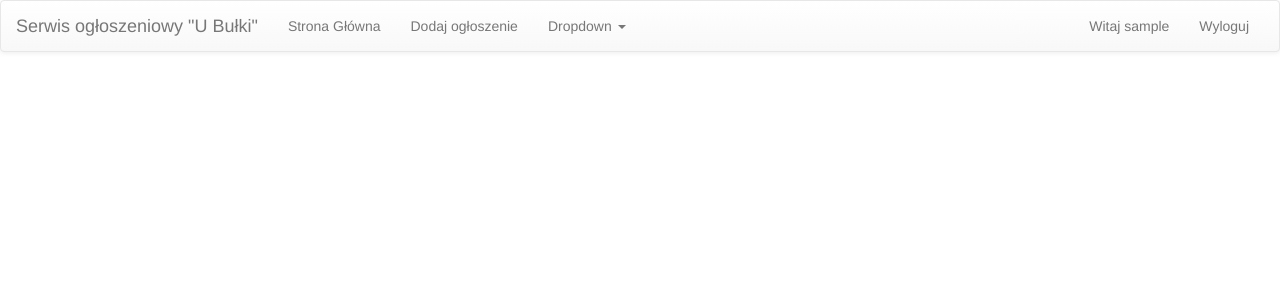
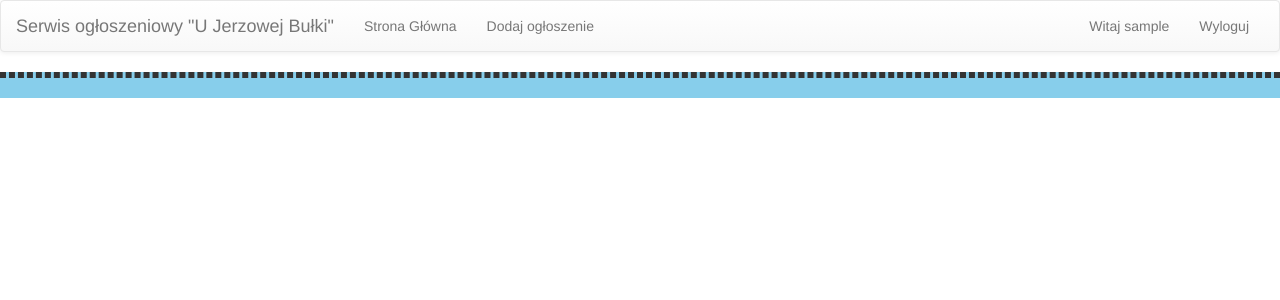
Before and after one commit to Szaymon/Da-niak, a PHP site: page /Basic.php in a window 1280 px wide. Shown: the top 300 px of the page. Run offline with PHP 8.4, Linux system fonts and the light colour scheme; the visitor is signed in with stand-in values (Sample User, id 1); data that the repository does not hold is empty.

Commit message:
Dzień 17263712736:
Co prawda niewiele umiem ale coś tam nadziergałem . Wyszedłem z Narnii

```diff
--- a/Basic.php
+++ b/Basic.php
@@ -17,7 +17,7 @@ $on =  mysqli_query($polacz, "foreign_key_checks = 1");
 <link rel="stylesheet" href="https://maxcdn.bootstrapcdn.com/bootstrap/3.3.7/css/bootstrap-theme.min.css" integrity="sha384-rHyoN1iRsVXV4nD0JutlnGaslCJuC7uwjduW9SVrLvRYooPp2bWYgmgJQIXwl/Sp" crossorigin="anonymous">
 <!-- Latest compiled and minified JavaScript -->
 <script src="https://maxcdn.bootstrapcdn.com/bootstrap/3.3.7/js/bootstrap.min.js" integrity="sha384-Tc5IQib027qvyjSMfHjOMaLkfuWVxZxUPnCJA7l2mCWNIpG9mGCD8wGNIcPD7Txa" crossorigin="anonymous"></script>
-<link rel="Stylesheet" type="text/css" href="style.css" />
+<link rel="Stylesheet" type="text/css" href="widok.css" />
 <title>Strona główna</title>
 </head>
 <body>
@@ -31,7 +31,7 @@ $on =  mysqli_query($polacz, "foreign_key_checks = 1");
         <span class="icon-bar"></span>
         <span class="icon-bar"></span>
       </button>
-      <a class="navbar-brand" >Serwis ogłoszeniowy "U Bułki"</a>
+      <a class="navbar-brand" >Serwis ogłoszeniowy "U Jerzowej Bułki"</a>
     </div>
 
     <!-- Collect the nav links, forms, and other content for toggling -->
@@ -39,18 +39,6 @@ $on =  mysqli_query($polacz, "foreign_key_checks = 1");
       <ul class="nav navbar-nav">
         <li><a href="Basic.php">Strona Główna <span class="sr-only">(current)</span></a></li>
         <li><a href="abb_ogl.php">Dodaj ogłoszenie</a></li>
-        <li class="dropdown">
-          <a href="#" class="dropdown-toggle" data-toggle="dropdown" role="button" aria-haspopup="true" aria-expanded="false">Dropdown <span class="caret"></span></a>
-          <ul class="dropdown-menu">
-            <li><a href="#">Action</a></li>
-            <li><a href="#">Another action</a></li>
-            <li><a href="#">Something else here</a></li>
-            <li role="separator" class="divider"></li>
-            <li><a href="#">Separated link</a></li>
-            <li role="separator" class="divider"></li>
-            <li><a href="#">One more separated link</a></li>
-          </ul>
-        </li>
       </ul>
 	  <ul class="nav navbar-nav navbar-right">
         <li class="dropdown">
@@ -66,7 +54,10 @@ $on =  mysqli_query($polacz, "foreign_key_checks = 1");
   </div><!-- /.container-fluid -->
 </nav>
 
-<?php
+
+
+<form class="ramka" >
+<div class="a" align="center"><?php
 Include 'connect.php';
 
 $query = mysqli_query($polacz,"SELECT * FROM ogloszenie ORDER BY id_oglo DESC");
@@ -75,8 +66,8 @@ if (!$query) {
 exit();}
 while($row = mysqli_fetch_array($query,MYSQL_BOTH))
 {
-echo  $row['id_oglo'];}
-?>
-
+echo '<div class="a"><div><h3>'.$row['nazwa_prod'].'</h3></div></br><div><p>'.$row['opis_prod'].'</p></div></br><div>'.$row['telefon'].'</div></br><div>'.$row['data_dod'].'</div></div>';}
+?></div></br>
+</form>
 </body>
 </html>
--- a/abb_ogl.php
+++ b/abb_ogl.php
@@ -57,6 +57,8 @@
 	<select class="form-control" name="kategoria">
     <option value="1">Motoryzacja</option>
     <option value="2">Sport</option>
+	<option value="3">Elektronika</option>
+	<option value="4">Dom</option>
     </select>
   </div></br>
   <input type="submit" class="btn btn-default" name="dodaj" value="Dodaj ogłoszenie">
--- a/dod.php
+++ b/dod.php
@@ -9,7 +9,7 @@ if($submit)
     $nazwa_prod = strip_tags($_POST['nazwa_prod']);
     $opis_prod = strip_tags($_POST['opis_prod']);
     $telefon = strip_tags($_POST['telefon']);
-	$data = date("Y-m-s");
+	$data = date("Y-m-d");
 }
 if(isset($_SESSION['login']))
     {
--- /dev/null
+++ b/widok.css
@@ -0,0 +1,7 @@
+.ramka{
+	background-color:skyblue ;
+}
+.a{
+	font-family: Verdana ;
+	border:dashed;
+}
```
Also changed, not shown: Register.php (+0 -12 lines), login.php (+0 -13 lines), serwis_ogl.php (+16 -14 lines).
